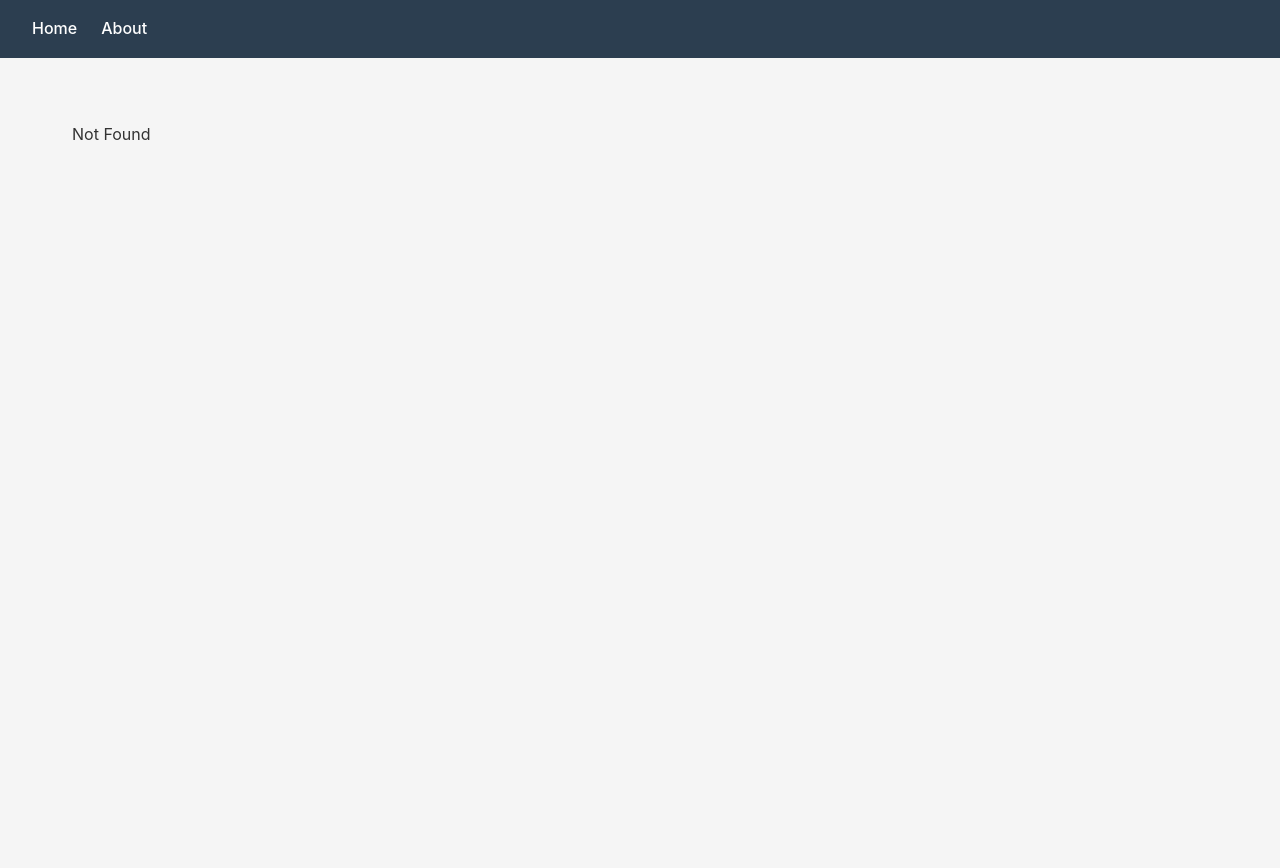
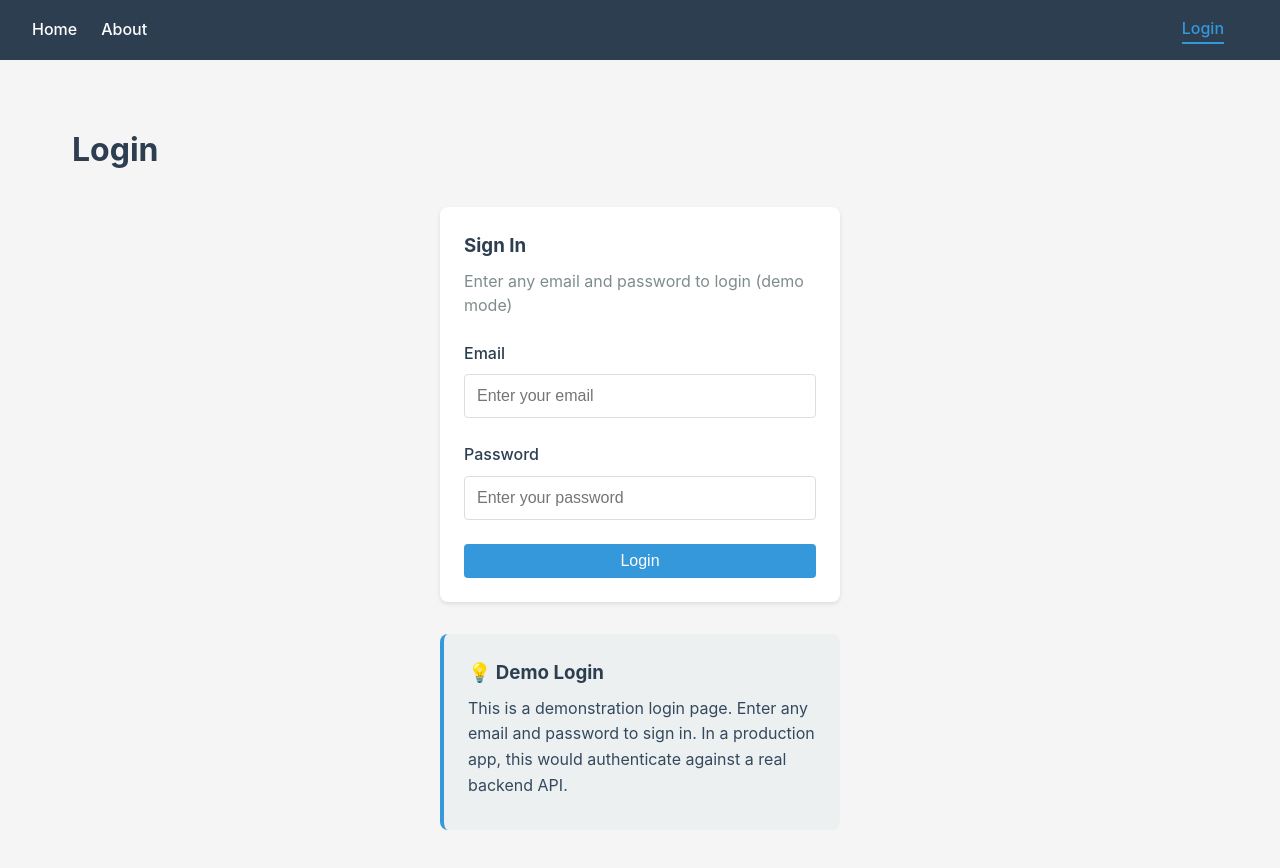
Before and after one commit to vyquocvu/tapi, a React (Vite) app: page /login in a window 1280 px wide. Before the commit this address had no page. Shown: the top 868 px of the page. Before the commit the page ends 800 px from the top, so only its background shows below. Built offline with nearby package versions, Linux system fonts and the light colour scheme.

Commit message:
Implement login functionality with authentication context
Co-authored-by: vyquocvu <13213996+vyquocvu@users.noreply.github.com>

```diff
--- a/src/app.css
+++ b/src/app.css
@@ -33,6 +33,14 @@ nav {
   background: #2c3e50;
   padding: 1rem 2rem;
   margin-bottom: 2rem;
+  display: flex;
+  justify-content: space-between;
+  align-items: center;
+}
+
+nav > div {
+  display: flex;
+  align-items: center;
 }
 
 nav a {
@@ -125,3 +133,34 @@ button:hover {
 .info-box li {
   margin-bottom: 0.5rem;
 }
+
+/* Form styles */
+.form-group {
+  margin-bottom: 1.5rem;
+}
+
+.form-group label {
+  display: block;
+  margin-bottom: 0.5rem;
+  color: #2c3e50;
+  font-weight: 500;
+}
+
+.form-group input {
+  width: 100%;
+  padding: 0.75rem;
+  border: 1px solid #ddd;
+  border-radius: 4px;
+  font-size: 1rem;
+  transition: border-color 0.2s;
+}
+
+.form-group input:focus {
+  outline: none;
+  border-color: #3498db;
+}
+
+.form-group input:disabled {
+  background-color: #f5f5f5;
+  cursor: not-allowed;
+}
--- /dev/null
+++ b/src/contexts/AuthContext.tsx
@@ -0,0 +1,52 @@
+import { createContext, useContext, useState, ReactNode } from 'react'
+
+interface User {
+  email: string
+  name: string
+}
+
+interface AuthContextType {
+  user: User | null
+  login: (email: string, password: string) => Promise<void>
+  logout: () => void
+  isAuthenticated: boolean
+}
+
+const AuthContext = createContext<AuthContextType | undefined>(undefined)
+
+export function AuthProvider({ children }: { children: ReactNode }) {
+  const [user, setUser] = useState<User | null>(null)
+
+  const login = async (email: string, password: string) => {
+    // Mock login - in a real app, this would call an API
+    // For demo purposes, accept any email/password combination
+    await new Promise(resolve => setTimeout(resolve, 500)) // Simulate API call
+
+    if (email && password) {
+      setUser({
+        email,
+        name: email.split('@')[0], // Use part before @ as name
+      })
+    } else {
+      throw new Error('Invalid credentials')
+    }
+  }
+
+  const logout = () => {
+    setUser(null)
+  }
+
+  return (
+    <AuthContext.Provider value={{ user, login, logout, isAuthenticated: !!user }}>
+      {children}
+    </AuthContext.Provider>
+  )
+}
+
+export function useAuth() {
+  const context = useContext(AuthContext)
+  if (context === undefined) {
+    throw new Error('useAuth must be used within an AuthProvider')
+  }
+  return context
+}
--- a/src/routeTree.gen.ts
+++ b/src/routeTree.gen.ts
@@ -9,9 +9,15 @@
 // Additionally, you should also exclude this file from your linter and/or formatter to prevent it from being checked or modified.
 
 import { Route as rootRouteImport } from './routes/__root'
+import { Route as LoginRouteImport } from './routes/login'
 import { Route as AboutRouteImport } from './routes/about'
 import { Route as IndexRouteImport } from './routes/index'
 
+const LoginRoute = LoginRouteImport.update({
+  id: '/login',
+  path: '/login',
+  getParentRoute: () => rootRouteImport,
+} as any)
 const AboutRoute = AboutRouteImport.update({
   id: '/about',
   path: '/about',
@@ -26,31 +32,42 @@ const IndexRoute = IndexRouteImport.update({
 export interface FileRoutesByFullPath {
   '/': typeof IndexRoute
   '/about': typeof AboutRoute
+  '/login': typeof LoginRoute
 }
 export interface FileRoutesByTo {
   '/': typeof IndexRoute
   '/about': typeof AboutRoute
+  '/login': typeof LoginRoute
 }
 export interface FileRoutesById {
   __root__: typeof rootRouteImport
   '/': typeof IndexRoute
   '/about': typeof AboutRoute
+  '/login': typeof LoginRoute
 }
 export interface FileRouteTypes {
   fileRoutesByFullPath: FileRoutesByFullPath
-  fullPaths: '/' | '/about'
+  fullPaths: '/' | '/about' | '/login'
   fileRoutesByTo: FileRoutesByTo
-  to: '/' | '/about'
-  id: '__root__' | '/' | '/about'
+  to: '/' | '/about' | '/login'
+  id: '__root__' | '/' | '/about' | '/login'
   fileRoutesById: FileRoutesById
 }
 export interface RootRouteChildren {
   IndexRoute: typeof IndexRoute
   AboutRoute: typeof AboutRoute
+  LoginRoute: typeof LoginRoute
 }
 
 declare module '@tanstack/react-router' {
   interface FileRoutesByPath {
+    '/login': {
+      id: '/login'
+      path: '/login'
+      fullPath: '/login'
+      preLoaderRoute: typeof LoginRouteImport
+      parentRoute: typeof rootRouteImport
+    }
     '/about': {
       id: '/about'
       path: '/about'
@@ -71,6 +88,7 @@ declare module '@tanstack/react-router' {
 const rootRouteChildren: RootRouteChildren = {
   IndexRoute: IndexRoute,
   AboutRoute: AboutRoute,
+  LoginRoute: LoginRoute,
 }
 export const routeTree = rootRouteImport
   ._addFileChildren(rootRouteChildren)
--- a/src/routes/__root.tsx
+++ b/src/routes/__root.tsx
@@ -2,6 +2,7 @@ import { createRootRoute, Outlet, Link } from '@tanstack/react-router'
 import { TanStackRouterDevtools } from '@tanstack/router-devtools'
 import { QueryClient, QueryClientProvider } from '@tanstack/react-query'
 import { ReactQueryDevtools } from '@tanstack/react-query-devtools'
+import { AuthProvider, useAuth } from '../contexts/AuthContext'
 import '../app.css'
 
 const queryClient = new QueryClient({
@@ -17,22 +18,58 @@ export const Route = createRootRoute({
   component: RootComponent,
 })
 
-function RootComponent() {
+function Navigation() {
+  const { isAuthenticated, user, logout } = useAuth()
+
   return (
-    <QueryClientProvider client={queryClient}>
     <nav>
+      <div>
         <Link to="/" activeProps={{ className: 'active' }}>
           Home
         </Link>
         <Link to="/about" activeProps={{ className: 'active' }}>
           About
         </Link>
+      </div>
+      <div>
+        {isAuthenticated ? (
+          <>
+            <span style={{ color: 'white', marginRight: '1rem' }}>
+              Welcome, {user?.name}
+            </span>
+            <button
+              onClick={logout}
+              style={{
+                background: 'transparent',
+                border: '1px solid white',
+                padding: '0.3rem 0.8rem',
+                fontSize: '0.9rem'
+              }}
+            >
+              Logout
+            </button>
+          </>
+        ) : (
+          <Link to="/login" activeProps={{ className: 'active' }}>
+            Login
+          </Link>
+        )}
+      </div>
     </nav>
+  )
+}
+
+function RootComponent() {
+  return (
+    <QueryClientProvider client={queryClient}>
+      <AuthProvider>
+        <Navigation />
         <div className="container">
           <Outlet />
         </div>
         <ReactQueryDevtools buttonPosition="bottom-left" />
         <TanStackRouterDevtools position="bottom-right" />
+      </AuthProvider>
     </QueryClientProvider>
   )
 }
--- /dev/null
+++ b/src/routes/login.tsx
@@ -0,0 +1,90 @@
+import { createFileRoute, useNavigate } from '@tanstack/react-router'
+import { useState, FormEvent } from 'react'
+import { useAuth } from '../contexts/AuthContext'
+
+export const Route = createFileRoute('/login')({
+  component: LoginComponent,
+})
+
+function LoginComponent() {
+  const [email, setEmail] = useState('')
+  const [password, setPassword] = useState('')
+  const [error, setError] = useState('')
+  const [isLoading, setIsLoading] = useState(false)
+  const { login, isAuthenticated } = useAuth()
+  const navigate = useNavigate()
+
+  // Redirect if already logged in
+  if (isAuthenticated) {
+    navigate({ to: '/' })
+  }
+
+  const handleSubmit = async (e: FormEvent) => {
+    e.preventDefault()
+    setError('')
+    setIsLoading(true)
+
+    try {
+      await login(email, password)
+      navigate({ to: '/' })
+    } catch (err) {
+      setError(err instanceof Error ? err.message : 'Login failed')
+    } finally {
+      setIsLoading(false)
+    }
+  }
+
+  return (
+    <div>
+      <h1>Login</h1>
+      <div className="card" style={{ maxWidth: '400px', margin: '2rem auto' }}>
+        <h3>Sign In</h3>
+        <p style={{ marginBottom: '1.5rem', color: '#7f8c8d' }}>
+          Enter any email and password to login (demo mode)
+        </p>
+
+        {error && <div className="error">{error}</div>}
+
+        <form onSubmit={handleSubmit}>
+          <div className="form-group">
+            <label htmlFor="email">Email</label>
+            <input
+              id="email"
+              type="email"
+              value={email}
+              onChange={(e) => setEmail(e.target.value)}
+              required
+              disabled={isLoading}
+              placeholder="Enter your email"
+            />
+          </div>
+
+          <div className="form-group">
+            <label htmlFor="password">Password</label>
+            <input
+              id="password"
+              type="password"
+              value={password}
+              onChange={(e) => setPassword(e.target.value)}
+              required
+              disabled={isLoading}
+              placeholder="Enter your password"
+            />
+          </div>
+
+          <button type="submit" disabled={isLoading} style={{ width: '100%' }}>
+            {isLoading ? 'Logging in...' : 'Login'}
+          </button>
+        </form>
+      </div>
+
+      <div className="info-box" style={{ maxWidth: '400px', margin: '1rem auto' }}>
+        <h3>💡 Demo Login</h3>
+        <p>
+          This is a demonstration login page. Enter any email and password to sign in.
+          In a production app, this would authenticate against a real backend API.
+        </p>
+      </div>
+    </div>
+  )
+}
```
Lines whose indentation alone changed are shown as unchanged.
